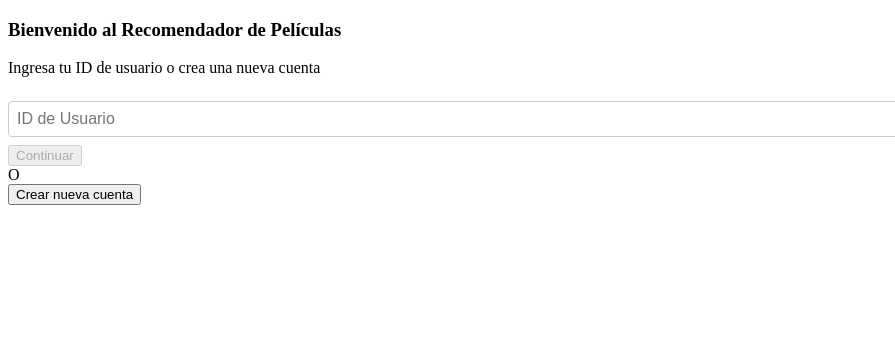
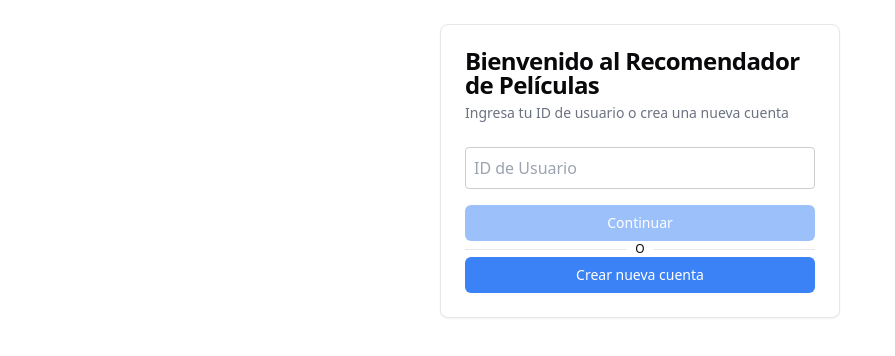
Before and after one commit to angelsc75/Il-Consigliere, a React (Create React App) app in the folder frontend/: page / in a window 1280 px wide. Shown: the top 356 px of the page, without its empty margins (0-895 px from the left). Built offline with nearby package versions, Linux system fonts and the light colour scheme.

Commit message:
cambios par ver bien las tarjetas..

```diff
--- /dev/null
+++ b/frontend/postcss.config.js
@@ -0,0 +1,6 @@
+module.exports = {
+  plugins: {
+    tailwindcss: {},
+    autoprefixer: {},
+  },
+}
--- a/frontend/src/App.js
+++ b/frontend/src/App.js
@@ -2,6 +2,7 @@ import React from 'react';
 import { Route, Routes } from 'react-router-dom';
 import MovieRecommender from './MovieRecommender';
 import OnboardingFlow from './OnboardingFlow';
+import './globals.css';
 
 function App() {
   return (
--- a/frontend/src/OnboardingFlow.js
+++ b/frontend/src/OnboardingFlow.js
@@ -20,43 +20,52 @@ const MovieCard = ({ movie, onRate, currentRating, showFeedback = false, onFeedb
   if (!movie) return null;
 
   return (
-    <Card className="w-full max-w-sm">
-      <CardHeader>
-        <CardTitle>{movie.title}</CardTitle>
-        {movie.overview && (
-          <CardDescription className="line-clamp-2">{movie.overview}</CardDescription>
-        )}
-      </CardHeader>
-      <CardContent>
+    <Card className="w-full max-w-sm bg-card text-card-foreground shadow-sm hover:shadow-lg transition-shadow">
+      <div className="relative">
         {movie.poster_path ? (
           <img
             src={movie.poster_path}
             alt={movie.title}
-            className="w-full h-48 object-cover rounded-md"
+            className="w-full h-48 object-cover"
           />
         ) : (
-          <div className="w-full h-48 bg-gray-200 flex items-center justify-center rounded-md">
+          <div className="w-full h-48 bg-gray-200 flex items-center justify-center">
             <Film className="w-12 h-12 text-gray-400" />
           </div>
         )}
+        <div className="absolute top-2 left-2 bg-black bg-opacity-50 text-white text-xs px-2 py-1 rounded">
+          {movie.rating ? `Rating: ${movie.rating}` : 'No Rating'}
+        </div>
+      </div>
+      <CardContent className="p-4">
+        <CardTitle className="text-lg font-semibold mb-2 text-gray-800">{movie.title}</CardTitle>
+        {movie.overview && (
+          <CardDescription className="text-sm text-gray-600 line-clamp-3">{movie.overview}</CardDescription>
+        )}
         <div className="mt-4 flex flex-wrap gap-2">
-          {movie.tags?.map(tag => (
-            <span key={tag.id} className="px-2 py-1 bg-gray-100 rounded-full text-sm">
-              {tag.name}
-            </span>
-          ))}
+        {movie.tags
+  ?.sort((a, b) => b.relevance - a.relevance) // Ordena por relevancia descendente
+  .slice(0, 10) // Limita a las 10 etiquetas más relevantes
+  .map((tag, index) => (
+    <span
+      key={`${tag.name}-${index}`}
+      className="px-2 py-1 bg-blue-100 text-blue-600 rounded-full text-xs"
+    >
+      {tag.name || tag} {/* Maneja etiquetas con o sin objeto */}
+    </span>
+  ))}
+
         </div>
-
       </CardContent>
-      <CardFooter className="flex justify-center gap-2">
+      <CardFooter className="p-4 flex justify-between items-center border-t">
         {onRate && (
-          <div className="flex gap-2">
-            {[1, 2, 3, 4, 5].map(rating => (
+          <div className="flex gap-1">
+            {[1, 2, 3, 4, 5].map((rating) => (
               <Button
                 key={rating}
                 variant={currentRating === rating ? "default" : "outline"}
                 onClick={() => onRate(movie.id, rating)}
-                className="w-10 h-10 p-0"
+                className={`w-10 h-10 p-0 ${currentRating === rating ? 'bg-blue-500 text-white' : ''}`}
               >
                 {rating}
               </Button>
@@ -68,14 +77,14 @@ const MovieCard = ({ movie, onRate, currentRating, showFeedback = false, onFeedb
             <Button
               onClick={() => onFeedback(movie.id, 'like')}
               variant="outline"
-              className="flex gap-2"
+              className="flex gap-2 text-green-500 border-green-500 hover:bg-green-100"
             >
               <ThumbsUp className="w-4 h-4" />
             </Button>
             <Button
               onClick={() => onFeedback(movie.id, 'dislike')}
               variant="outline"
-              className="flex gap-2"
+              className="flex gap-2 text-red-500 border-red-500 hover:bg-red-100"
             >
               <ThumbsDown className="w-4 h-4" />
             </Button>
--- /dev/null
+++ b/frontend/src/globals.css
@@ -0,0 +1,20 @@
+@tailwind base;
+@tailwind components;
+@tailwind utilities;
+
+@layer base {
+  :root {
+    --background: 0 0% 100%;
+    --foreground: 240 10% 3.9%;
+    --card: 0 0% 100%;
+    --card-foreground: 240 10% 3.9%;
+    --primary: 240 5.9% 10%;
+    --primary-foreground: 0 0% 98%;
+    --secondary: 240 4.8% 95.9%;
+    --secondary-foreground: 240 5.9% 10%;
+    --border: 240 5.9% 90%;
+    --input: 240 5.9% 90%;
+    --ring: 240 5.9% 10%;
+    --radius: 0.5rem;
+  }
+}
--- /dev/null
+++ b/frontend/tailwind.config.js
@@ -0,0 +1,34 @@
+/** @type {import('tailwindcss').Config} */
+module.exports = {
+    darkMode: ["class"],
+    content: ["./src/**/*.{js,jsx,ts,tsx}"],
+    theme: {
+      extend: {
+        colors: {
+          border: "hsl(var(--border))",
+          input: "hsl(var(--input))",
+          ring: "hsl(var(--ring))",
+          background: "hsl(var(--background))",
+          foreground: "hsl(var(--foreground))",
+          primary: {
+            DEFAULT: "hsl(var(--primary))",
+            foreground: "hsl(var(--primary-foreground))",
+          },
+          secondary: {
+            DEFAULT: "hsl(var(--secondary))",
+            foreground: "hsl(var(--secondary-foreground))",
+          },
+          card: {
+            DEFAULT: "hsl(var(--card))",
+            foreground: "hsl(var(--card-foreground))",
+          },
+        },
+        borderRadius: {
+          lg: "var(--radius)",
+          md: "calc(var(--radius) - 2px)",
+          sm: "calc(var(--radius) - 4px)",
+        },
+      },
+    },
+    plugins: [],
+  }
--- /dev/null
+++ b/package.json
@@ -0,0 +1,5 @@
+{
+  "dependencies": {
+    "@radix-ui/react-tabs": "^1.1.2"
+  }
+}
```
Also changed, not shown: frontend/src/components/ui/card.css (deleted, +0 -31 lines), 1 other file (tests, documents, lock files or other folders).
